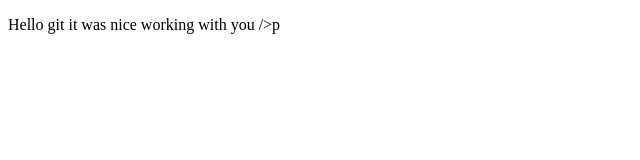
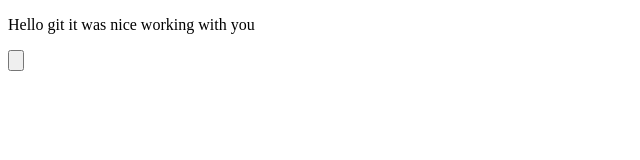
Before and after one commit to ArjunAJ7/git-evaluation, a plain HTML site: page index.html in a window 1280 px wide. Shown: the full height of the page, 0-640 px from the left. Drawn offline with Linux system fonts and the light colour scheme.

Commit message:
button added

```diff
--- a/index.html
+++ b/index.html
@@ -8,7 +8,8 @@
 				    </head>
 				      <body>
 
-					      <p> Hello git it was nice working with you />p
+					      <p> Hello git it was nice working with you </p>
+					      <input type="button" name="submit">
 
 
 				      </body>
```
